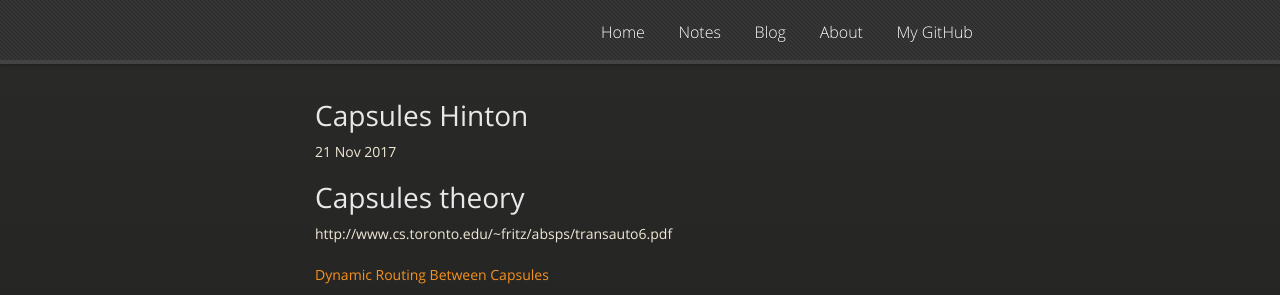
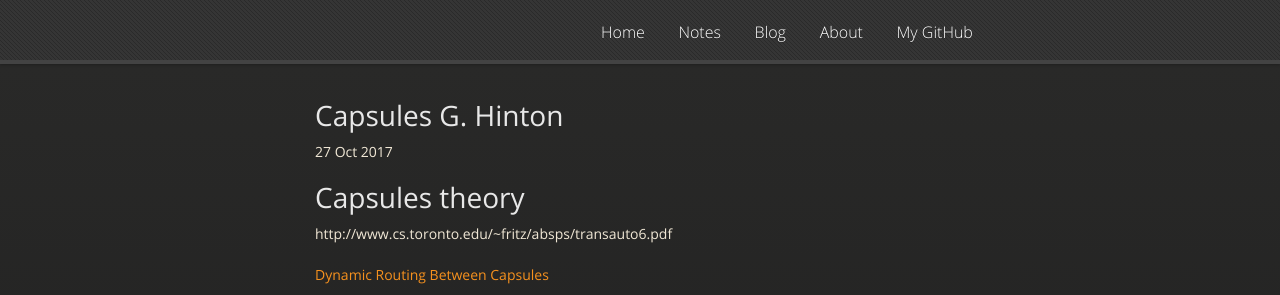
Before and after one commit to ntuanhung/ntuanhung.github.io, a Jekyll site: the page built from _posts/deep_learning/2017-11-21-Capsules-Hinton.md, in a window 1280 px wide. Shown: the top 295 px of the page. Built offline with Jekyll 4.4.1, drawn with Linux system fonts in a browser that asks for light colours; nearby versions of some CDN libraries; our own code applies the rules of GitHub Pages for plain Markdown files; some of the changed lines change nothing that is shown.

Commit message:
Update 2017-11-21-Capsules-Hinton.md

```diff
--- a/_posts/deep_learning/2017-11-21-Capsules-Hinton.md
+++ b/_posts/deep_learning/2017-11-21-Capsules-Hinton.md
@@ -1,5 +1,8 @@
 ---
-
+layout: post
+category: deep_learning
+title: Capsules G. Hinton
+date: 2017-10-27
 ---
 
 # Capsules theory
```
